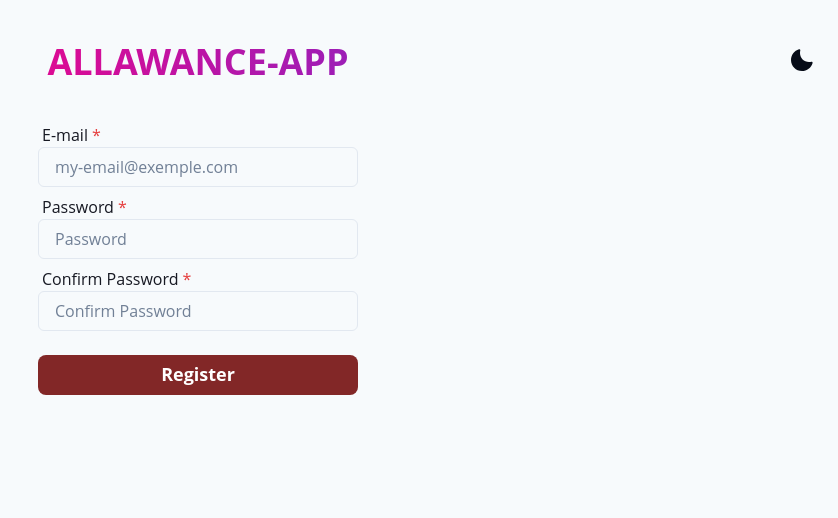
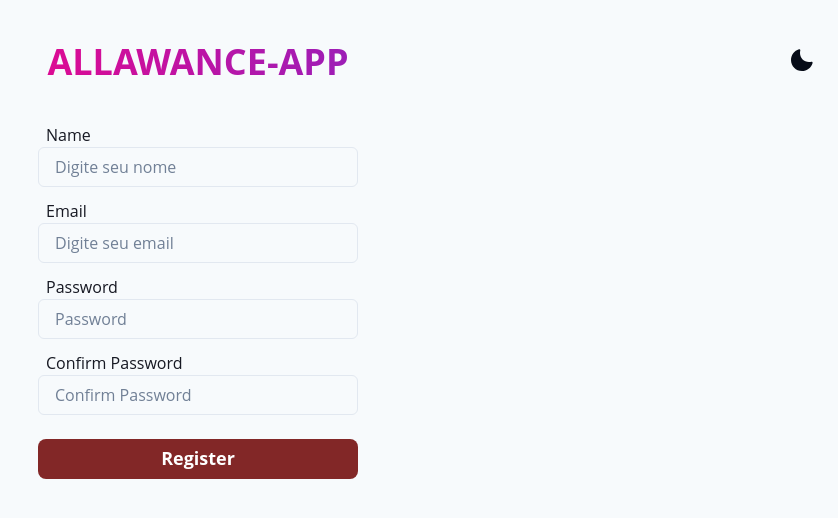
Before and after one commit to anthony-steffen/allowance-app, a React (Vite) app: page /allowance-app/register in a window 1280 px wide. Shown: the top 518 px of the page, without its empty margins (442-1280 px from the left). Built offline with nearby package versions, Linux system fonts and the light colour scheme.

Commit message:
✨ feat: Register page created!

```diff
--- a/src/pages/Login.jsx
+++ b/src/pages/Login.jsx
@@ -6,11 +6,12 @@ import { useContext } from 'react';
 
 
 const Login = () => {
-  const { register, handleSubmit, formState: { errors } } = useForm();
+  const { register, handleSubmit, formState: { errors }, reset } = useForm();
   const { login } = useContext(AuthContext);
 
   const onSubmit = data => {
     login(data);
+    reset()
   }
 
   return (
@@ -38,7 +39,7 @@ const Login = () => {
               placeholder="Digite seu email"
               {...register("email")}
             />
-            { errors.email && <Text color={'red.400'} size={'sm'}>O email é obrigatório</Text>}
+            { errors.email && <Text color={'red.400'} size={'sm'}>{errors.email.message}</Text>}
           </FormControl>
 
         <FormControl imb={1} isRequired isInvalid={errors.Password}>
@@ -47,7 +48,7 @@ const Login = () => {
           placeholder='Password'
           {...register('Password', { minLength: 8})}
           />
-          {errors.Password && <Text color={'red.400'} size={'sm'}>A senha deve ter no mínimo 8 caracteres</Text>}
+          {errors.Password && <Text color={'red.400'} size={'sm'}>{errors.Password.message}</Text>}
         </FormControl>
         <Button type='submit' variant='solid' w='100%' mt={4} fontSize={{ base: 'md', md: 'lg' }}>
           Login
--- a/src/pages/Register.jsx
+++ b/src/pages/Register.jsx
@@ -8,15 +8,22 @@ import {
   Input,
   FormControl,
   FormLabel,
-  Alert,
-  AlertIcon,
+  Text,
 } from '@chakra-ui/react'
+import { useContext } from 'react';
+import AuthContext from '../context/authContext';
 
 const Register = () => {
 
-  const { register, handleSubmit, formState: { errors }, watch } = useForm();
+  const { register, handleSubmit, formState: { errors }, watch, reset } = useForm();
+  const {login} = useContext(AuthContext);
 
-  const onSubmit = data => console.log(data);
+  const password = watch('password');
+
+  const onSubmit = data => {
+    login(data);
+    reset();
+  }
 
   return (
 
@@ -37,45 +44,68 @@ const Register = () => {
         w={{ base: '80%', md: '50%', xl: '50%' }}
         mx='auto'
       >
-        <FormControl isRequired>
-          <FormLabel ms={1} mb={0}>E-mail</FormLabel>
-          <Input
-          placeholder='my-email@exemple.com'
-          {...register('email', { required: true, pattern: /^\S+@\S+$/i })}
-          />
-          {errors.email && <Alert status='error'>
-          {/* <AlertIcon /> */}
-          Email is required and must be valid
-          </Alert>}
+        <FormControl mb={1} isInvalid={errors.name}>
+            <FormLabel ms={2} mb={0}>Name</FormLabel>
+            <Input
+              type="text"
+              placeholder="Digite seu nome"
+              {...register("name", {
+                // required: "O nome é obrigatório",
+                minLength: {
+                  value: 3,
+                  message: "O nome deve ter no mínimo 3 caracteres"
+                },
+                pattern: {
+                  value: /^[A-Za-z]+$/i,
+                  message: "O nome deve conter apenas letras"
+                }
+              })}
+            />
+            { errors.name && <Text color={'red.400'} size={'sm'}>{errors.name.message}</Text>}
         </FormControl>
 
-        <FormControl isRequired>
-          <FormLabel ms={1} mb={0}>Password</FormLabel>
+        <FormControl mb={1} isInvalid={errors.email}>
+            <FormLabel ms={2} mb={0}>Email</FormLabel>
+            <Input
+              type="email"
+              placeholder="Digite seu email"
+              {...register("email", {
+              required: "O email é obrigatório",
+              pattern: {
+                value: /^[A-Z0-9._%+-]+@[A-Z0-9.-]+\.[A-Z]{2,4}$/i,
+                message: "email inválido"
+              }
+            })}
+            />
+            { errors.email && <Text color={'red.400'} size={'sm'}>{errors.email.message}</Text>}
+          </FormControl>
+
+        <FormControl mb={1} isInvalid={errors.password}>
+          <FormLabel ms={2} mb={0}>Password</FormLabel>
           <Input
           placeholder='Password'
-          type='password'
-          {...register('Password', { required: true, minLength: 8})}
+          {...register('password', {
+            required: 'A senha é obrigatória',
+            minLength: { value: 8, message: "A senha deve ter pelo menos 8 caracteres" },
+              pattern: {
+                value: /^(?=.*[a-z])(?=.*[A-Z])(?=.*\d)(?=.*[@$!%*?&])[A-Za-z\d@$!%*?&]{8,}$/,
+                message: "A senha deve conter letras maiúsculas, minúsculas, números e um caractere especial"
+              }
+          })}
           />
-          {errors.Password && <Alert status='error'>
-         <AlertIcon />
-          Password must be longer than 8 characters
-          </Alert>}
+          {errors.password && <Text color={'red.400'} size={'sm'}>{errors.password.message}</Text>}
         </FormControl>
 
-        <FormControl isRequired>
-          <FormLabel ms={1} mb={0}>Confirm Password</FormLabel>
+        <FormControl imb={1} isInvalid={errors.confirmPassword}>
+          <FormLabel ms={2} mb={0}>Confirm Password</FormLabel>
           <Input
-            placeholder='Confirm Password'
-            type="password"
-            {...register('confirmPassword', {
-              required: true,
-              validate: value => value === watch('Password') || 'As senhas não são iguais.'
-            })}
+          placeholder='Confirm Password'
+          {...register('confirmPassword', {
+            required: 'Confirme a senha',
+            validate: value => value === password || 'As senhas não correspondem'
+          })}
           />
-          {errors.confirmPassword && <Alert status='error'>
-            <AlertIcon />
-            {errors.confirmPassword.message}
-          </Alert>}
+          {errors.confirmPassword && <Text color={'red.400'} size={'sm'}>{errors.confirmPassword.message}</Text>}
         </FormControl>
 
         <Button type='submit' variant='solid' w='100%' mt={4} fontSize={{ base: 'md', md: 'lg' }}>
```
